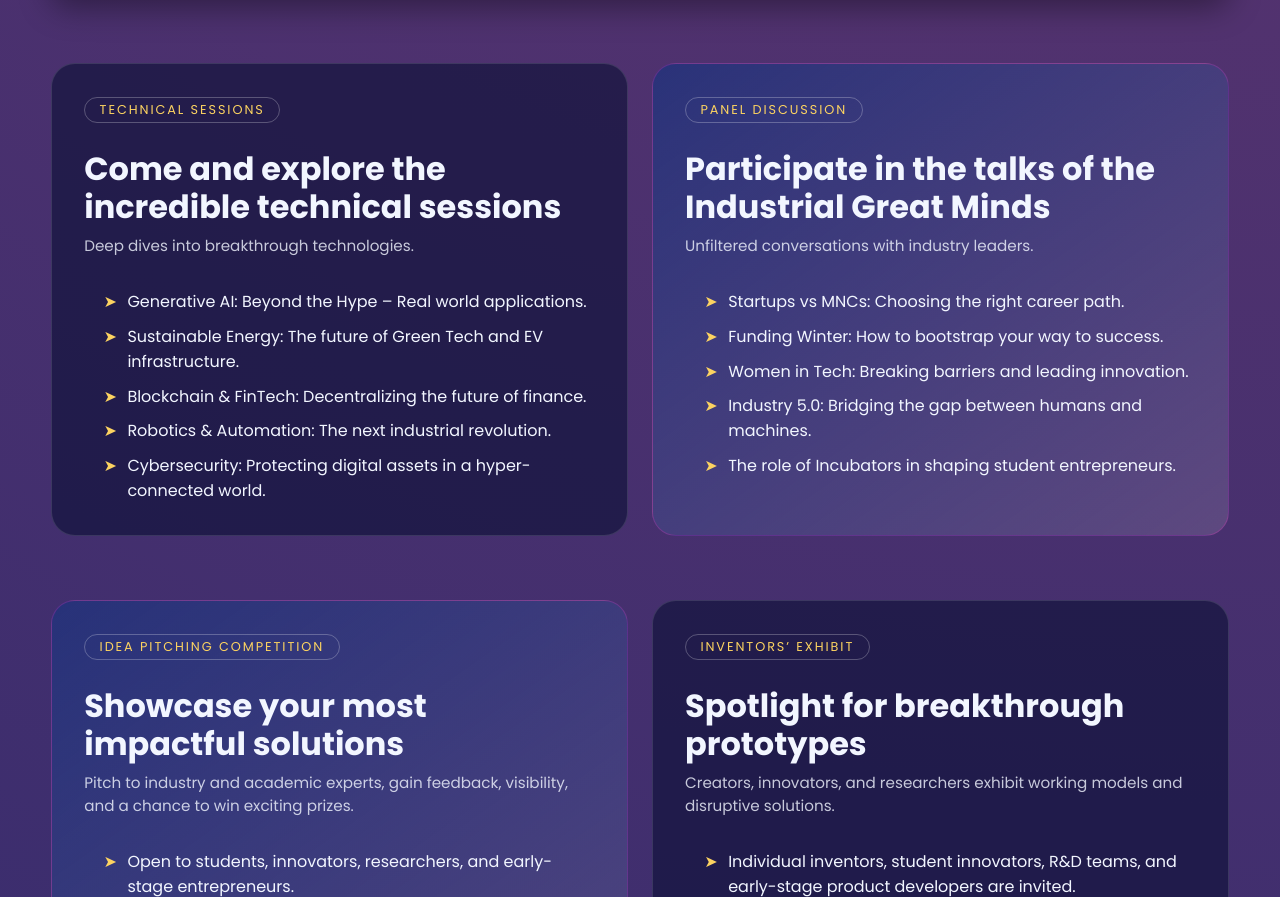
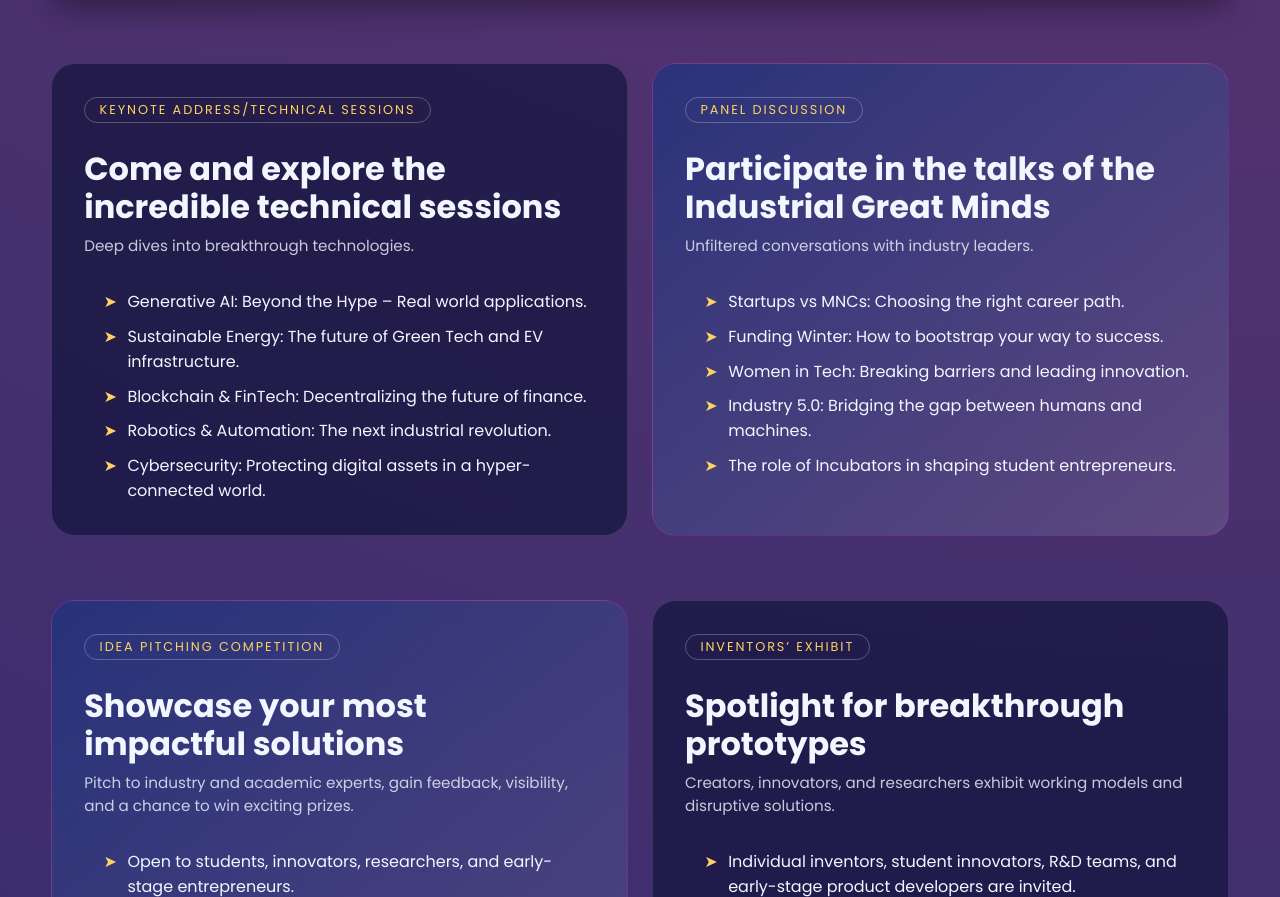
Before and after one commit to Rajeev260806/confluence_new, a React (Vite) app: page / in a window 1280 px wide. Shown: the part 1826-2723 px from the top of the page. Built offline with nearby package versions, Linux system fonts and the light colour scheme.

Commit message:
Update kicker text for Technical Sessions to include Keynote Address

```diff
--- a/src/App.jsx
+++ b/src/App.jsx
@@ -624,7 +624,7 @@ function App() {
 
       <div className="panel panel--outline" id='technical-sessions'>
         <SectionHeading
-          kicker="Technical Sessions"
+          kicker="Keynote Address/Technical Sessions"
           title="Come and explore the incredible technical sessions"
           subtitle="Deep dives into breakthrough technologies."
         />
```
